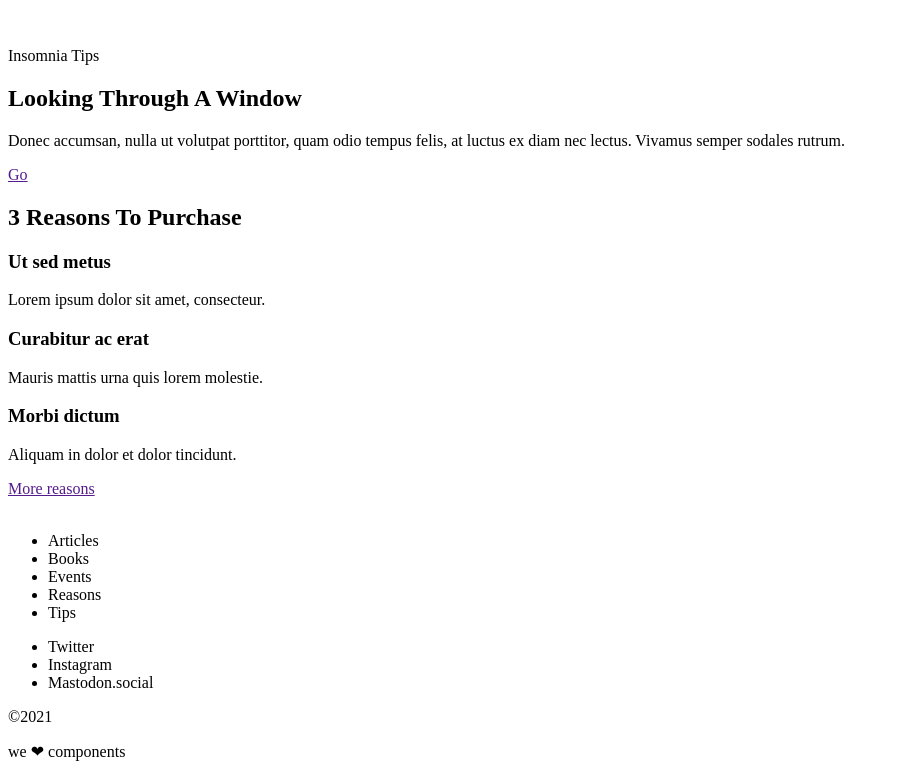
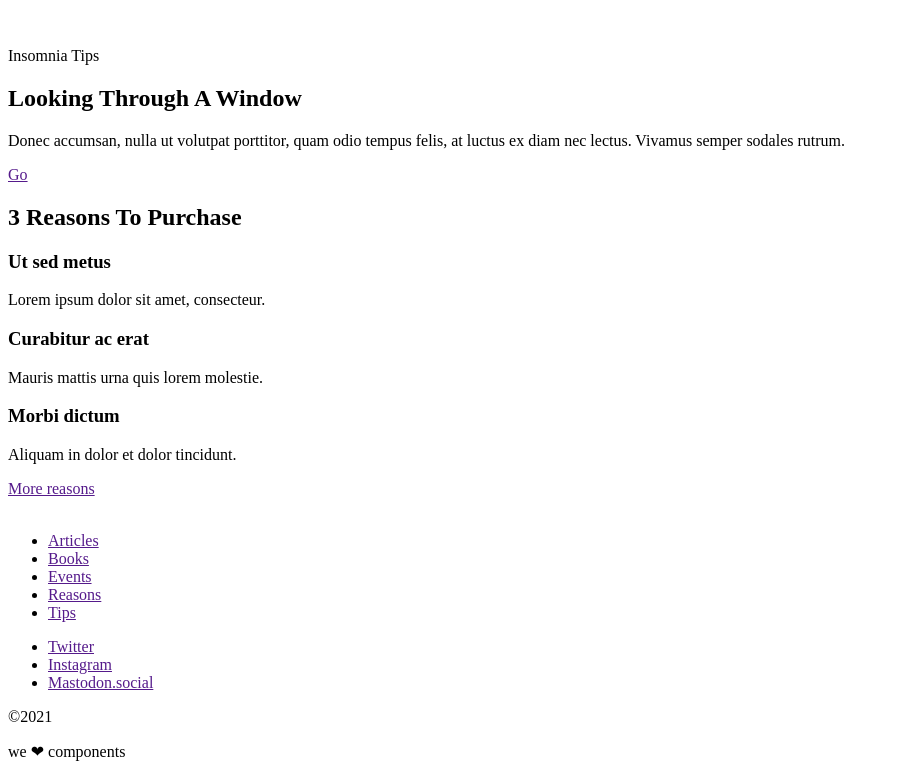
Before and after one commit to Adalab/modulo-1-evaluacion-final-jnataliaramirez, a website: page src/html/index.html in a window 1280 px wide. Shown: the part 101-878 px from the top of the page, without its empty margins (0-899 px from the left). Drawn offline with nearby package versions, Linux system fonts and the light colour scheme; files that its build step writes are made by us from their sources.

Commit message:
Add properties to links (label<a></a>

```diff
--- a/src/html/index.html
+++ b/src/html/index.html
@@ -15,7 +15,7 @@
     <nav><a href="" title=""></a></nav>
     <h1>ANONYMOUS PROXY</h1>
     <p>In hac habitasse platea dictumst.</p>
-    <a href="" target="_blank"><img src="" alt="" class="" title=""></a>
+    <a href="" target="_blank" class="" title=""><img src="" alt="" class="" title=""></a>
   </header>
 
   <main>
@@ -41,7 +41,7 @@
         <h3>Morbi dictum</h3>
         <p>Aliquam in dolor et dolor tincidunt.</p>
       </article>
-      <div><a href="">More reasons</a></div>
+      <div><a href="" target="_blank" class="" title="">More reasons</a></div>
     </section>
 
   </main>
@@ -51,18 +51,18 @@
     <a href="" target="_blank"><img src="" alt="" class="" title=""></a>
     <nav>
       <ul>
-        <li>Articles</li>
-        <li>Books</li>
-        <li>Events</li>
-        <li>Reasons</li>
-        <li>Tips</li>
+        <li><a href="" target="_blank" class="" title="">Articles</a></li>
+        <li><a href="" target="_blank" class="" title="">Books</a></li>
+        <li><a href="" target="_blank" class="" title="">Events</a></li>
+        <li><a href="" target="_blank" class="" title="">Reasons</a></li>
+        <li><a href="" target="_blank" class="" title="">Tips</a></li>
       </ul>
     </nav>
     <nav>
       <ul>
-        <li>Twitter</li>
-        <li>Instagram</li>
-        <li>Mastodon.social</li>
+        <li><a href="" target="_blank" class="" title="">Twitter</a></li>
+        <li><a href="" target="_blank" class="" title="">Instagram</a></li>
+        <li><a href="" target="_blank" class="" title="">Mastodon.social</a></li>
       </ul>
     </nav>
     <div>
```
